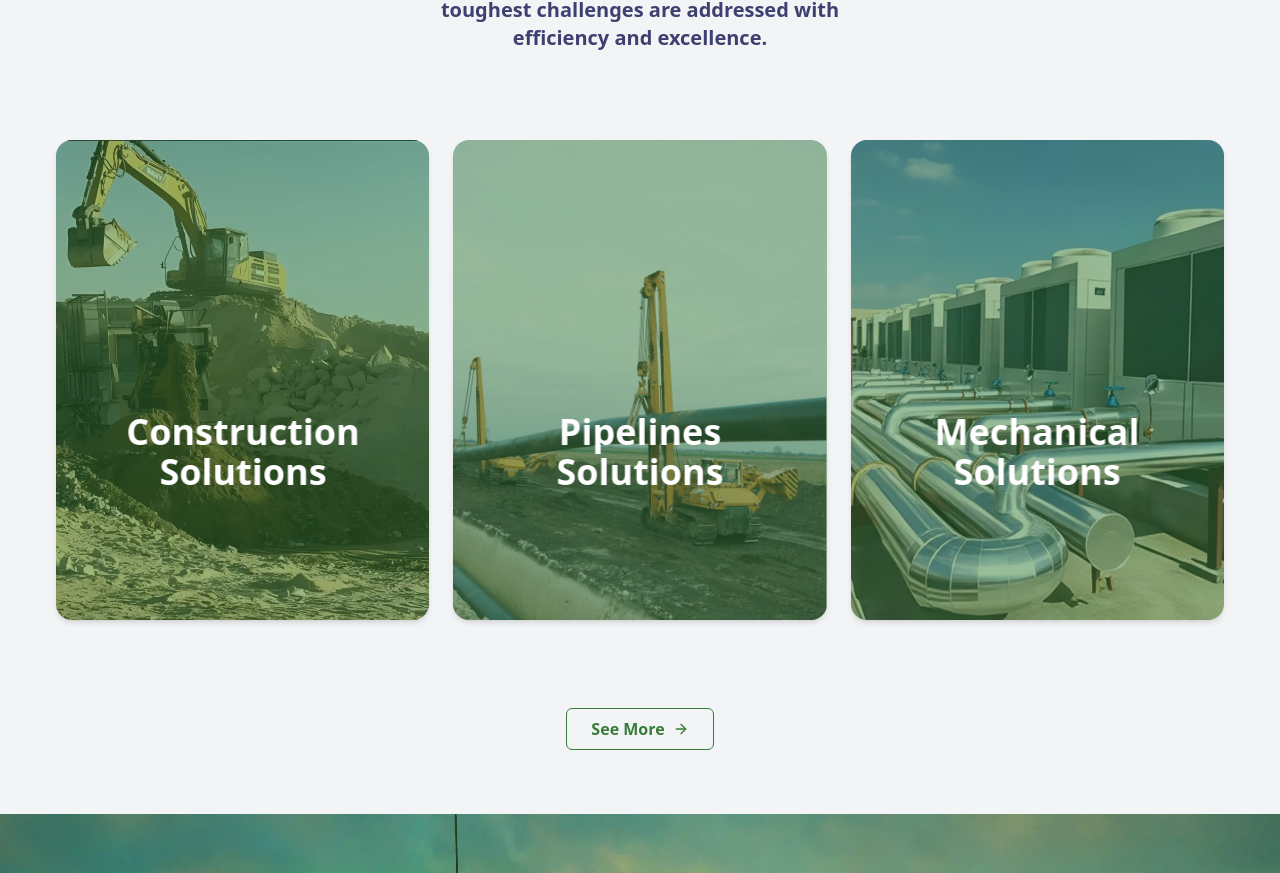
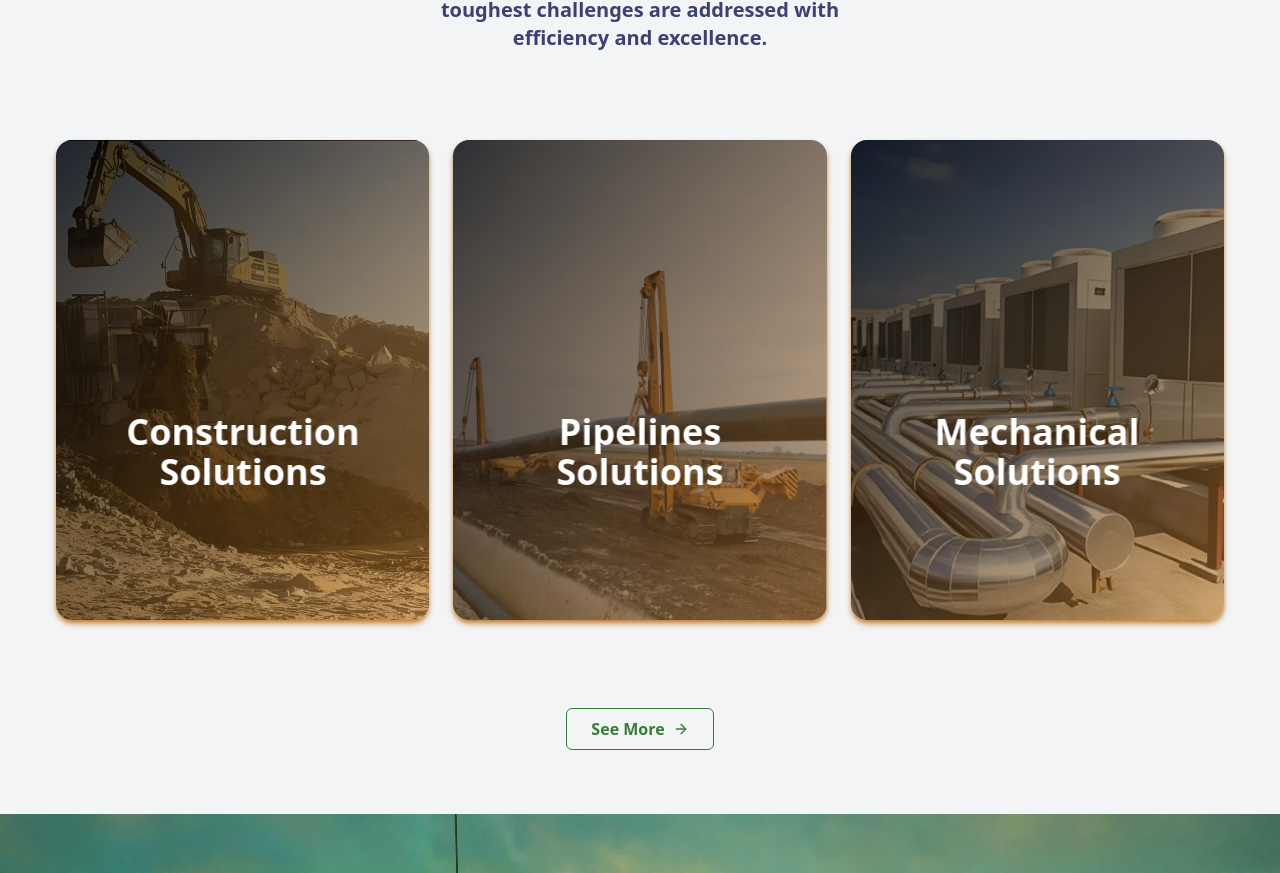
Before and after one commit to YehiaZakaria99/nebras-company, a React (Vite) app: page / in a window 1280 px wide. Shown: the part 1111-1984 px from the top of the page. Built offline with nearby package versions, Linux system fonts and the light colour scheme.

Commit message:
edit oursolutions section

```diff
--- a/src/Sections/OurSolutionsSection.jsx
+++ b/src/Sections/OurSolutionsSection.jsx
@@ -106,13 +106,13 @@ export default function OurSolutionsSection() {
               style={{ transformStyle: "preserve-3d", perspective: "1000px" }}
               key={idx}
               className={cn(
-                "bg-white rounded-2xl overflow-hidden  shadow-md h-[30rem] border-hover ",
+                "bg-white rounded-2xl overflow-hidden  shadow-md shadow-secColor h-[30rem] border-hover ",
                 "transition-all duration-300 transform group ",
                 "relative hover:scale-[1.02] ",
                 idx % 2 === 0 ? "hover:rotate-2" : "hover:-rotate-2"
               )}
             >
-              <div className="img-box h-full relative  ">
+              <div className="img-box h-full relative ">
                 <img
                   // ref={imgRef}
                   loading="lazy"
@@ -127,7 +127,7 @@ export default function OurSolutionsSection() {
 
                 <div
                   className={cn(
-                    "overlay absolute inset-0 z-10 bg-hover/50",
+                    "overlay absolute inset-0 z-10 bg-gradient-to-br from-black/80 to-secColor/50",
                     "transition duration-300"
                   )}
                 ></div>
```
